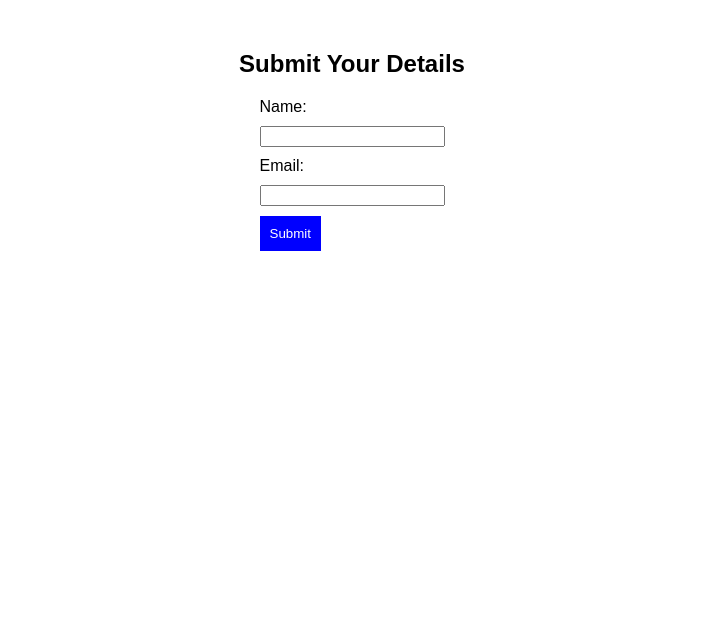
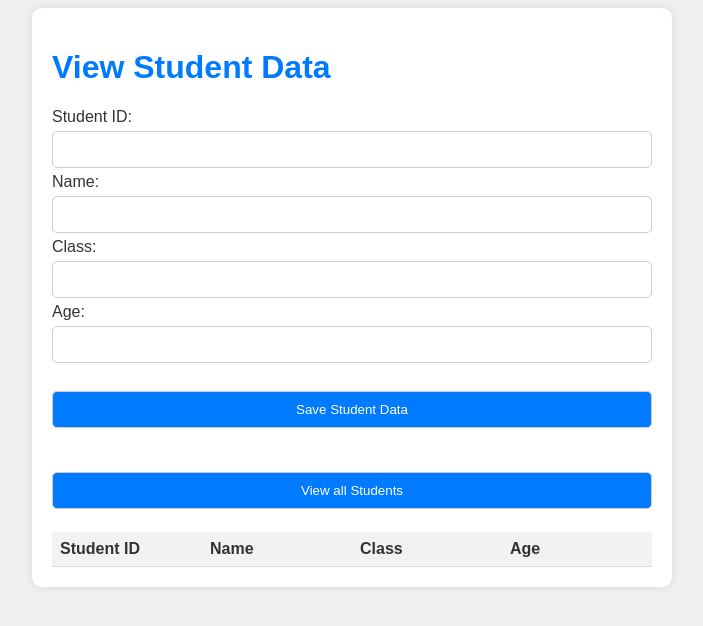
Before and after one commit to Thasneem04-IT/AWS-form-host-with-lambda-APIgateway, a plain HTML site: page index.html in a window 1280 px wide. Shown: the whole page, without its empty margins (288-991 px from the left). Drawn offline with nearby package versions, Linux system fonts and the light colour scheme.

Commit message:
Update index.html

```diff
--- a/index.html
+++ b/index.html
@@ -3,19 +3,108 @@
 <head>
     <meta charset="UTF-8">
     <meta name="viewport" content="width=device-width, initial-scale=1.0">
-    <title>Submit Form</title>
-    <link rel="stylesheet" href="styles.css">
+    <title>Student Data</title>
+    <style>
+        body {
+            background-color: #f0f0f0;
+            color: #333;
+            font-family: Arial, sans-serif;
+        }
+
+        h1 {
+            color: #007bff;
+        }
+
+        .container {
+            max-width: 600px;
+            margin: 0 auto;
+            padding: 20px;
+            background-color: #fff;
+            border-radius: 10px;
+            box-shadow: 0 0 10px rgba(0, 0, 0, 0.1);
+        }
+
+        input[type="text"], input[type="submit"] {
+            width: 100%;
+            padding: 10px;
+            margin: 5px 0;
+            box-sizing: border-box;
+            border: 1px solid #ccc;
+            border-radius: 5px;
+        }
+
+        input[type="submit"] {
+            background-color: #007bff;
+            color: #fff;
+            cursor: pointer;
+        }
+
+        input[type="submit"]:hover {
+            background-color: #0056b3;
+        }
+
+        table {
+            width: 100%;
+            border-collapse: collapse;
+        }
+
+        th, td {
+            padding: 8px;
+            text-align: left;
+            border-bottom: 1px solid #ddd;
+        }
+
+        th {
+            background-color: #f2f2f2;
+        }
+    </style>
 </head>
 <body>
-    <h2>Submit Your Details</h2>
-    <form id="dataForm">
-        <label for="name">Name:</label>
-        <input type="text" id="name" required>
-        <label for="email">Email:</label>
-        <input type="email" id="email" required>
-        <button type="submit">Submit</button>
-    </form>
+    <div class="container">
+        <h1>View Student Data</h1>
+        <label for="studentid">Student ID:</label><br>
+        <input type="text" name="studentid" id="studentid"><br>
 
-    <script src="script.js"></script>
+        <label for="name">Name:</label><br>
+        <input type="text" name="name" id="name"><br>
+
+        <label for="class">Class:</label><br>
+        <input type="text" name="class" id="class"><br>
+
+        <label for="age">Age:</label><br>
+        <input type="text" name="age" id="age"><br>
+
+        <br>
+        <input type="submit" id="savestudent" value="Save Student Data">
+        <p id="studentSaved"></p>
+
+        <br>
+        <input type="submit" id="getstudents" value="View all Students">
+        <br><br>
+        <div id="showStudents">
+            <table id="studentTable">
+                <colgroup>
+                    <col style="width:20%">
+                    <col style="width:20%">
+                    <col style="width:20%">
+                    <col style="width:20%">
+                </colgroup>
+                <thead>
+                    <tr>
+                        <th>Student ID</th>
+                        <th>Name</th>
+                        <th>Class</th>
+                        <th>Age</th>
+                    </tr>
+                </thead>
+                <tbody>
+                    <!-- Displaying student data -->
+                </tbody>
+            </table>
+        </div>
+    </div>
+
+    <script src="scripts.js"></script>
+    <script type="text/javascript" src="https://ajax.googleapis.com/ajax/libs/jquery/1.6.0/jquery.min.js"></script>
 </body>
 </html>
```
